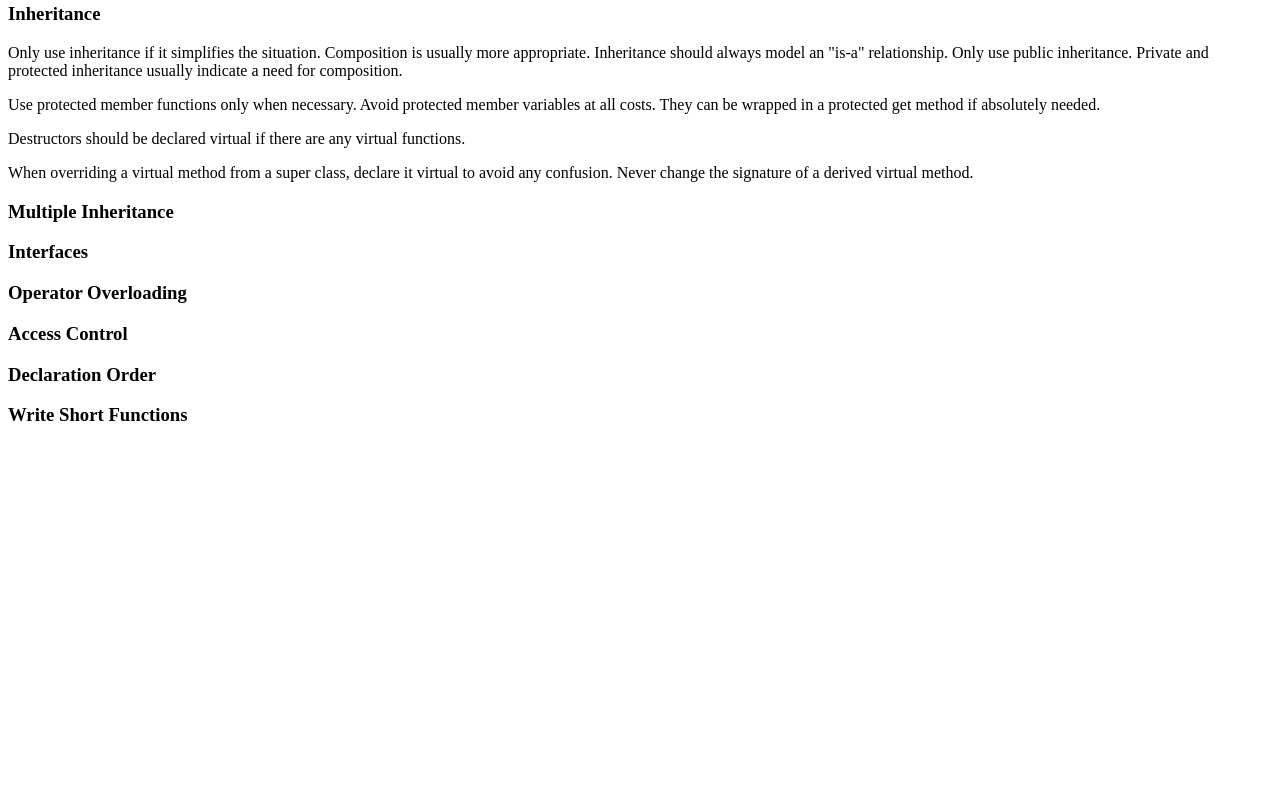
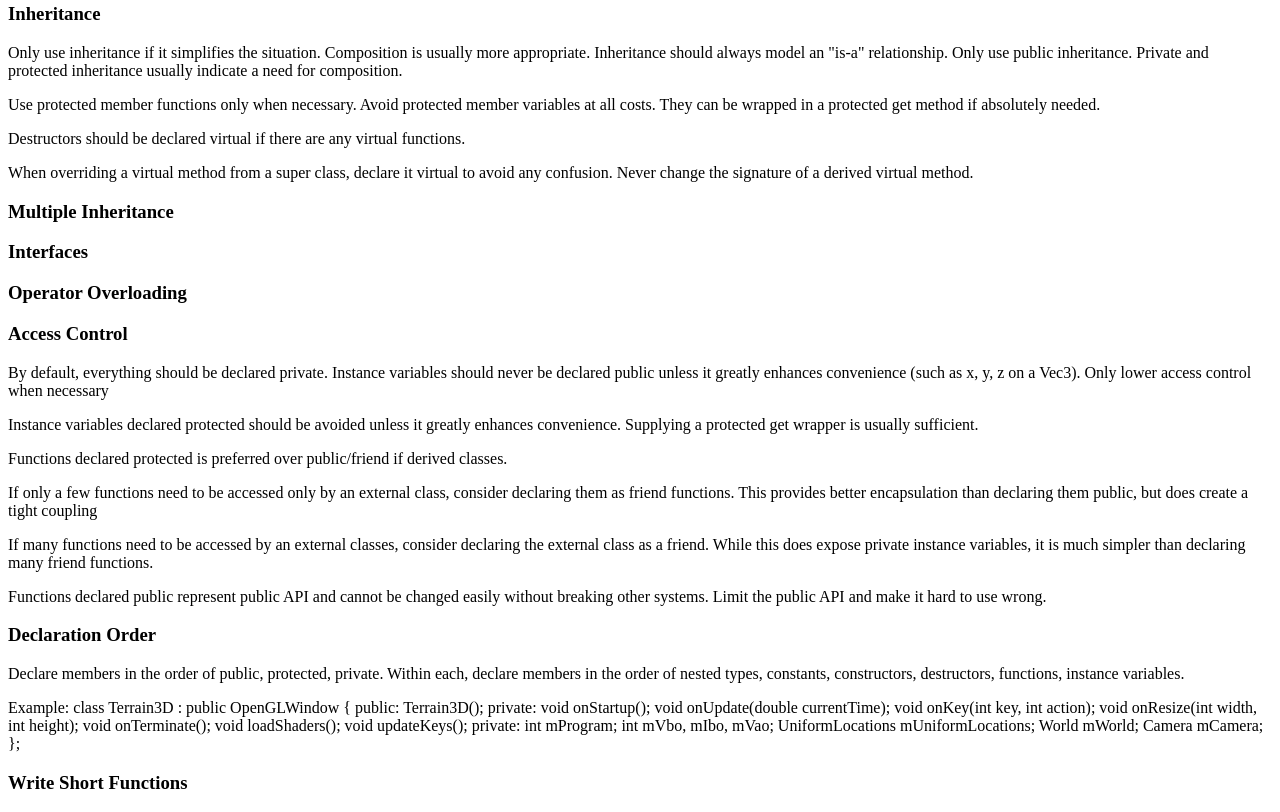
Before and after one commit to Valpineware/CppStyleGuide, a plain HTML site: page src/classes.html in a window 1280 px wide. Shown: the part 472-1284 px from the top of the page. Before the commit the page ends 917 px from the top, so only its background shows below. Drawn offline with Linux system fonts and the light colour scheme.

Commit message:
Added access control to the classes topic

```diff
--- a/src/classes.html
+++ b/src/classes.html
@@ -41,10 +41,38 @@
 			<p></p>
 
 		<h3>Access Control</h3>
-			<p></p>
+			<p>By default, everything should be declared private. Instance variables should never be declared public unless it greatly enhances convenience (such as x, y, z on a Vec3). Only lower access control when necessary</p>
+			<p>Instance variables declared protected should be avoided unless it greatly enhances convenience. Supplying a protected get wrapper is usually sufficient.</p>
+			<p>Functions declared protected is preferred over public/friend if derived classes.</p>
+			<p>If only a few functions need to be accessed only by an external class, consider declaring them as friend functions. This provides better encapsulation than declaring them public, but does create a tight coupling</p>
+			<p>If many functions need to be accessed by an external classes, consider declaring the external class as a friend. While this does expose private instance variables, it is much simpler than declaring many friend functions.</p>
+			<p>Functions declared public represent public API and cannot be changed easily without breaking other systems. Limit the public API and make it hard to use wrong.</p>
 
 		<h3>Declaration Order</h3>
-			<p></p>
+			<p>Declare members in the order of public, protected, private. Within each, declare members in the order of nested types, constants, constructors, destructors, functions, instance variables.</p>
+			<p>Example: class Terrain3D : public OpenGLWindow
+						{
+						public:
+							Terrain3D();
+
+						private:
+							void onStartup();
+							void onUpdate(double currentTime);
+							void onKey(int key, int action);
+							void onResize(int width, int height);
+							void onTerminate();
+
+							void loadShaders();
+							void updateKeys();
+
+						private:
+							int mProgram;
+							int mVbo, mIbo, mVao;
+							UniformLocations mUniformLocations;
+
+							World mWorld;
+							Camera mCamera;
+						};</p>
 
 		<h3>Write Short Functions</h3>
 			<p></p>
```
